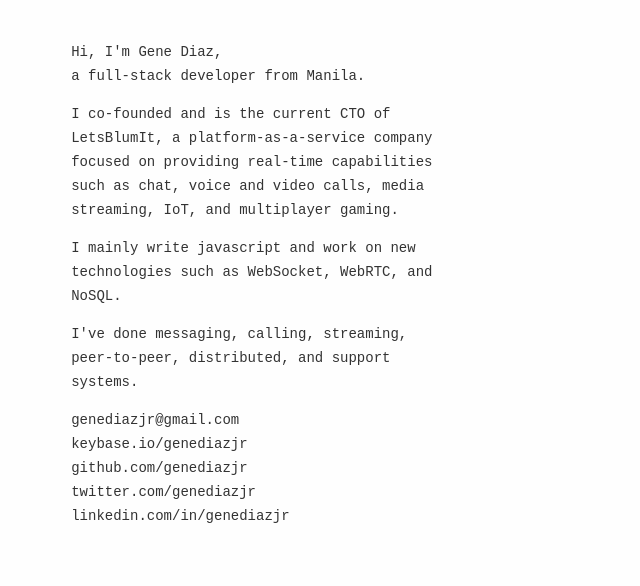
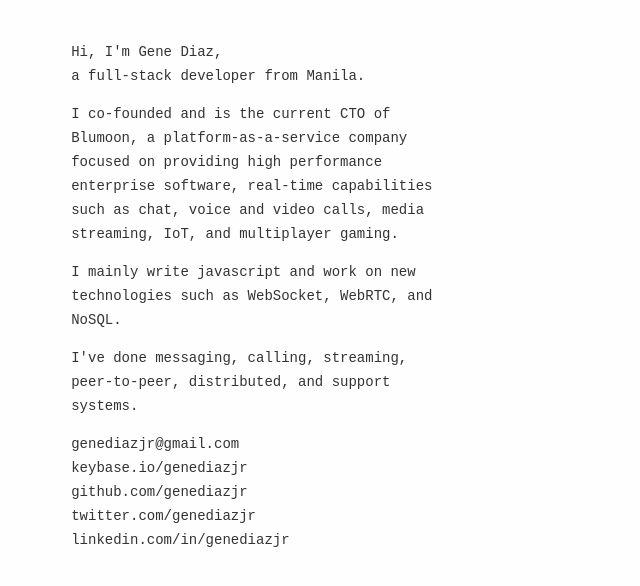
Before and after one commit to genediazjr/genediazjr.github.io, a plain HTML site: page index.html in a window 1280 px wide. Shown: the whole page, without its empty margins (0-640 px from the left). Drawn offline with Linux system fonts and the light colour scheme.

Commit message:
Update index.html

```diff
--- a/index.html
+++ b/index.html
@@ -2,8 +2,8 @@
 <html lang="en">
   <meta charset="utf-8">
   <meta http-equiv="X-UA-Compatible" content="IE=edge">
-  <title>Gene Diaz - Full stack developer. Co-founder/CTO at LetsBlumIt.</title>
-  <meta name="description" content="Full stack developer. Co-founder/CTO at LetsBlumIt.">
+  <title>Gene Diaz - Full stack developer. Co-founder/CTO at Blumoon Technologies Private Corp.</title>
+  <meta name="description" content="Full stack developer. Co-founder/CTO at Blumoon Technologies Private Corp.">
   <meta name="keywords" content="genediazjr, genediaz, gene diaz, gene, diaz, jr., about">
   <meta name="author" content="Gene Diaz">
   <meta name="viewport" content="width=device-width, initial-scale=1">
@@ -33,7 +33,7 @@
 
   <article>
     <p>Hi, I'm Gene Diaz, <br> a full-stack developer from Manila.</p>
-    <p>I co-founded and is the current CTO of LetsBlumIt, a platform-as-a-service company focused on providing real-time capabilities such as chat, voice and video calls, media streaming, IoT, and multiplayer gaming.</p>
+    <p>I co-founded and is the current CTO of <a href="https://blumoon.io">Blumoon</a>, a platform-as-a-service company focused on providing high performance enterprise software, real-time capabilities such as chat, voice and video calls, media streaming, IoT, and multiplayer gaming.</p>
     <p>I mainly write javascript and work on new technologies such as WebSocket, WebRTC, and NoSQL.</p>
     <p>I've done messaging, calling, streaming, peer-to-peer, distributed, and support systems.</p>
     <ul>
```
